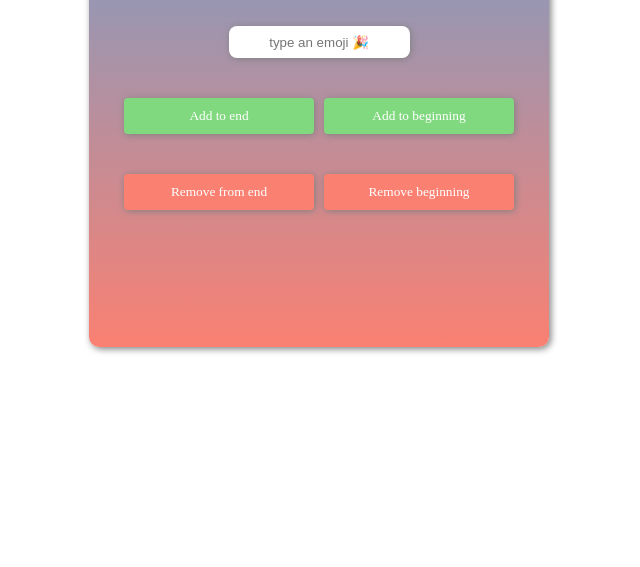
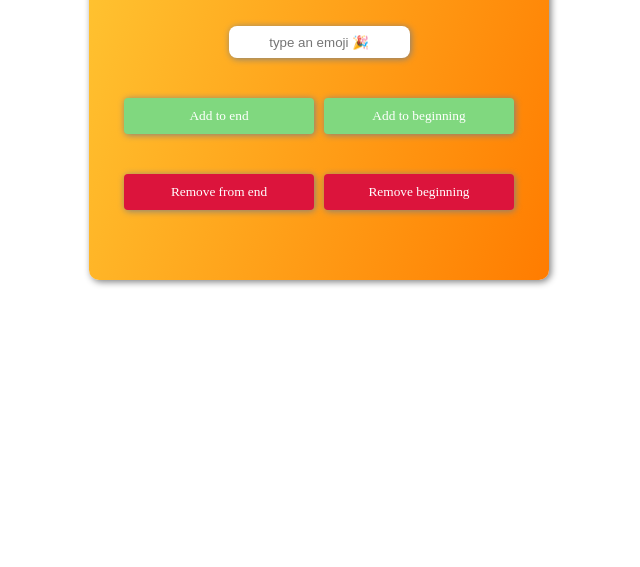
Before and after one commit to teytap/my-emojis, a plain HTML site: page index.html in a window 1280 px wide. Shown: the part 233-800 px from the top of the page, without its empty margins (321-961 px from the left). Drawn offline with Linux system fonts and the light colour scheme; a web font is replaced by a local one.

Commit message:
updated style

```diff
--- a/style.css
+++ b/style.css
@@ -8,9 +8,13 @@ body {
   padding: 10px;
 }
 main {
-  background-image: linear-gradient(#5da4d9, salmon);
+  background: linear-gradient(
+    109.6deg,
+    rgb(255, 194, 48) 11.2%,
+    rgb(255, 124, 0) 100.2%
+  );
   width: 400px;
-  height: 500px;
+  /* height: 500px; */
   margin: 0 auto;
   border-radius: 10px;
   box-shadow: 2px 2px 7px grey;
@@ -37,7 +41,7 @@ h1 {
 
 #shift-btn,
 #pop-btn {
-  background-color: salmon;
+  background-color: crimson;
   width: 200px;
 }
 
```
